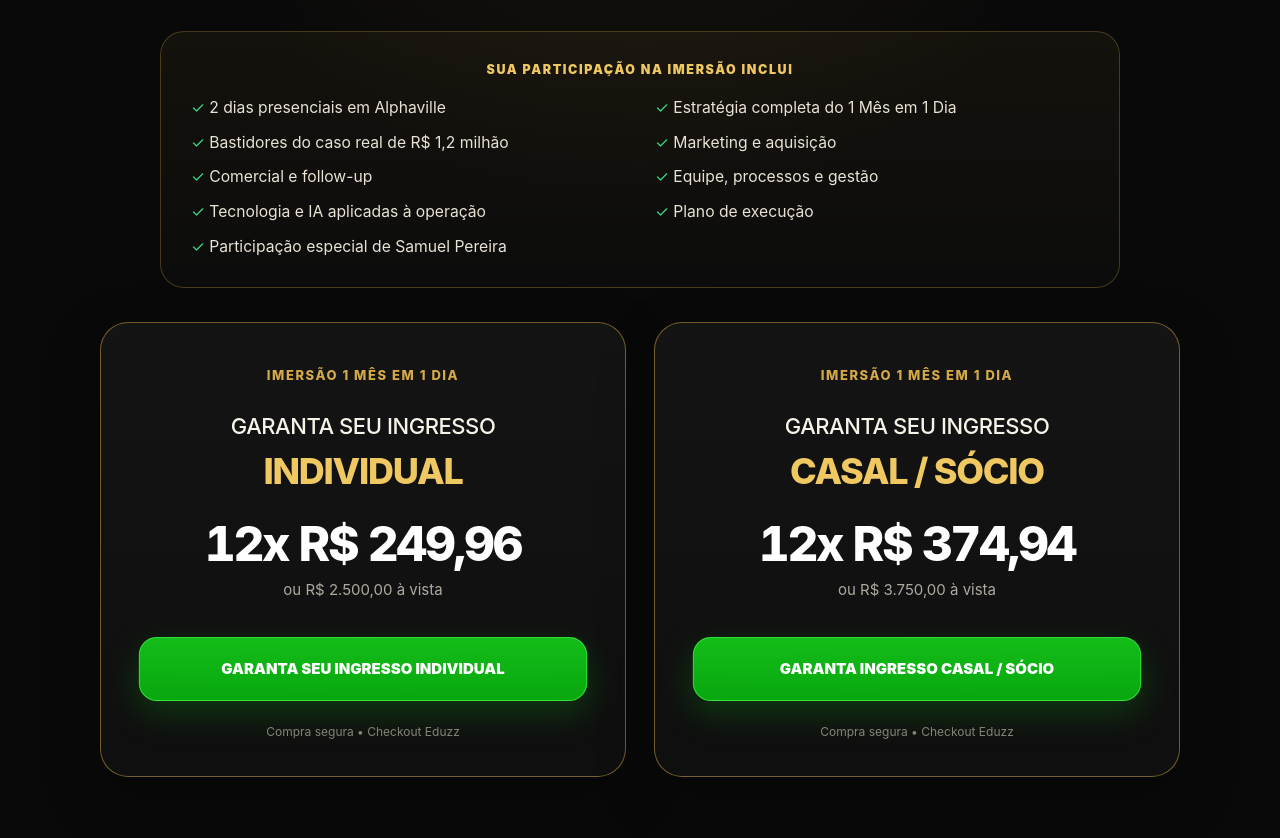
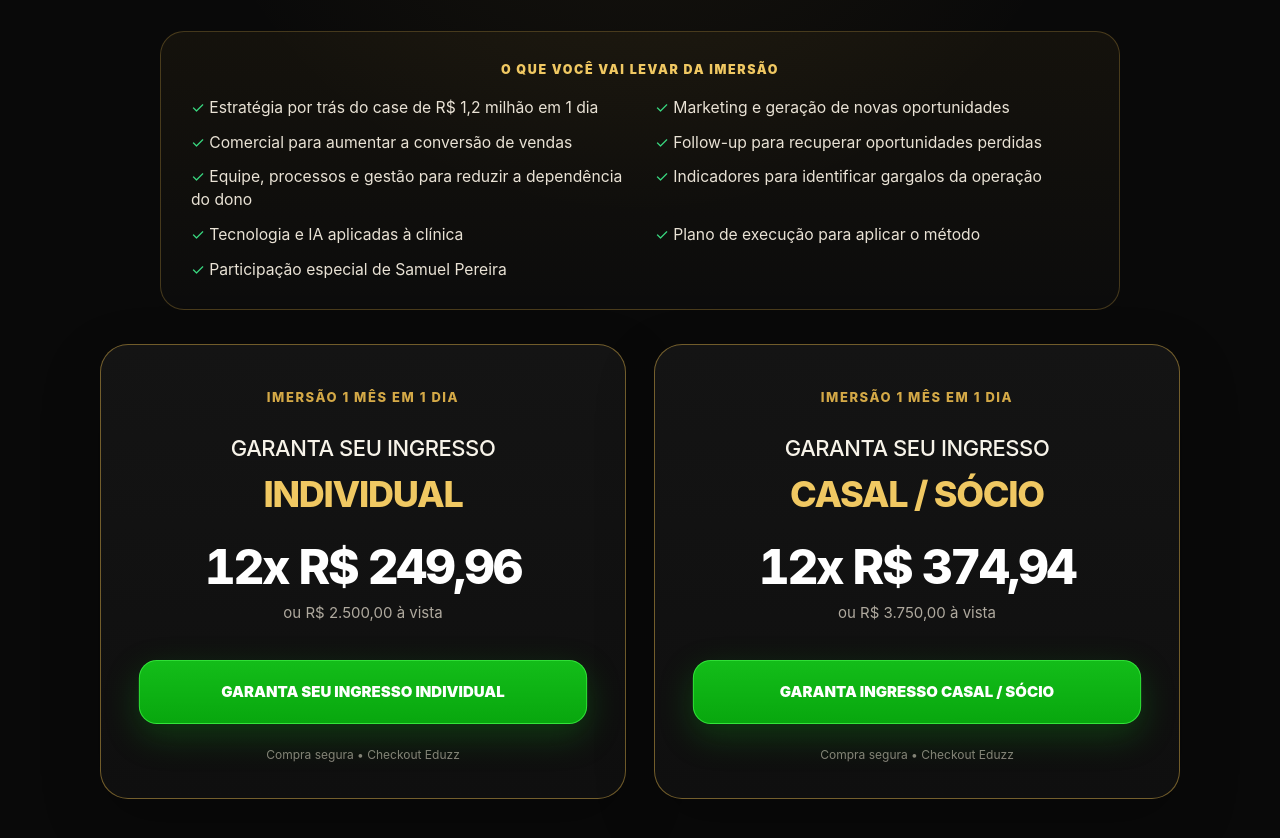
Before and after one commit to lluisalberto94-web/lp-1-mes-em-1-dia-frio, a website: page index.html in a window 1280 px wide. Shown: the part 10372-11210 px from the top of the page. Drawn offline with Linux system fonts and the light colour scheme.

Commit message:
copy: sharpen value summary before pricing

```diff
--- a/index.html
+++ b/index.html
@@ -271,16 +271,16 @@
       <div class="container">
         <img class="checkout-logo" src="https://imersao.1mesemumdia.com/assets/logo-oficial-360.webp" alt="Método 1 Mês em 1 Dia" width="360" height="96" loading="lazy" decoding="async">
         <div class="checkout-value">
-          <p class="checkout-value-eyebrow">SUA PARTICIPAÇÃO NA IMERSÃO INCLUI</p>
+          <p class="checkout-value-eyebrow">O QUE VOCÊ VAI LEVAR DA IMERSÃO</p>
           <div class="checkout-value-list">
-            <span>✓ 2 dias presenciais em Alphaville</span>
-            <span>✓ Estratégia completa do 1 Mês em 1 Dia</span>
-            <span>✓ Bastidores do caso real de R$ 1,2 milhão</span>
-            <span>✓ Marketing e aquisição</span>
-            <span>✓ Comercial e follow-up</span>
-            <span>✓ Equipe, processos e gestão</span>
-            <span>✓ Tecnologia e IA aplicadas à operação</span>
-            <span>✓ Plano de execução</span>
+            <span>✓ Estratégia por trás do case de R$ 1,2 milhão em 1 dia</span>
+            <span>✓ Marketing e geração de novas oportunidades</span>
+            <span>✓ Comercial para aumentar a conversão de vendas</span>
+            <span>✓ Follow-up para recuperar oportunidades perdidas</span>
+            <span>✓ Equipe, processos e gestão para reduzir a dependência do dono</span>
+            <span>✓ Indicadores para identificar gargalos da operação</span>
+            <span>✓ Tecnologia e IA aplicadas à clínica</span>
+            <span>✓ Plano de execução para aplicar o método</span>
             <span>✓ Participação especial de Samuel Pereira</span>
           </div>
         </div>
```
